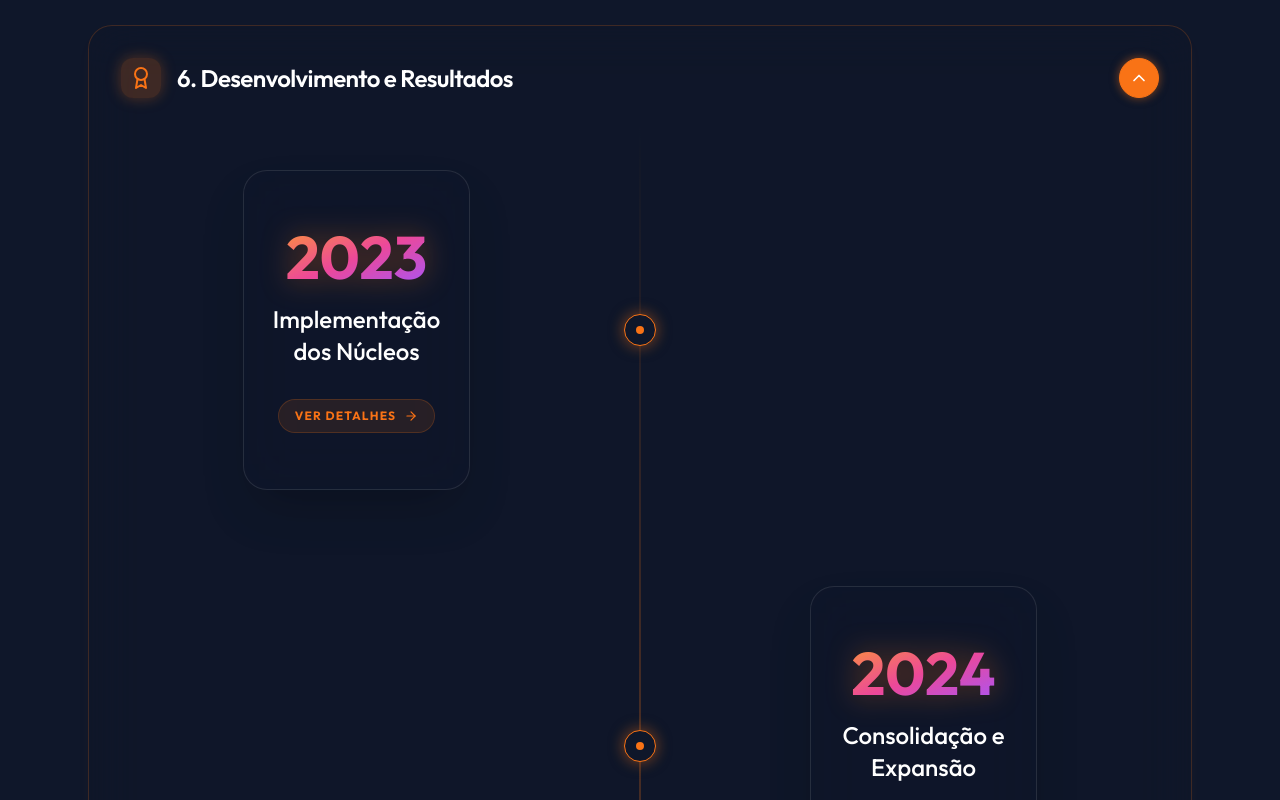
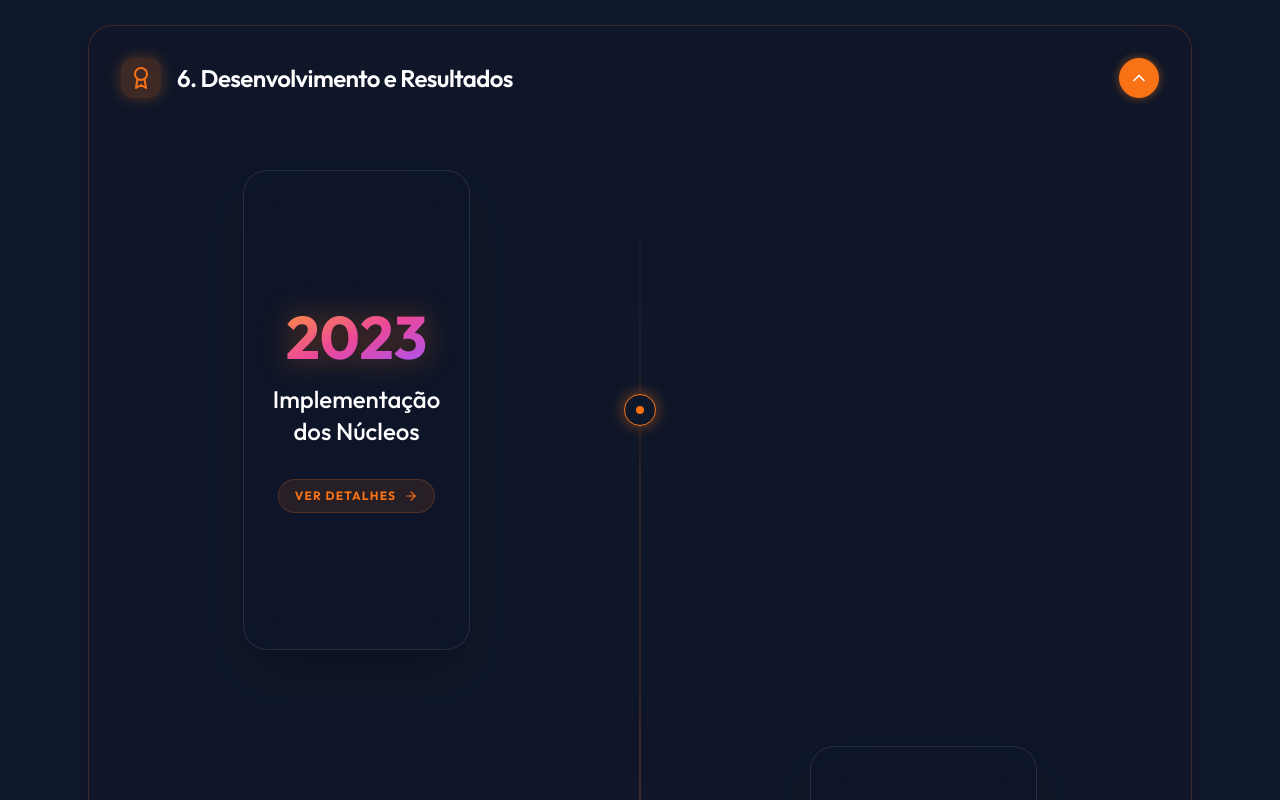
Before and after one commit to danilofelipe32/nurepdh2direc, a React (Vite) app: page / in a window 1280 px wide. Shown: the part 1920-2720 px from the top of the page. Built offline with nearby package versions, Linux system fonts and the light colour scheme.

Commit message:
fix(Timeline): Increase FlashCard height and overflow handling
Adjusts the height of the FlashCard component to `30rem` for better visual presentation.
Adds `overflow-hidden` to the card's front face to prevent content from spilling out.

```diff
--- a/components/Timeline.tsx
+++ b/components/Timeline.tsx
@@ -7,7 +7,7 @@ const FlashCard: React.FC<{ event: TimelineEvent }> = ({ event }) => {
 
     return (
         <div
-            className="w-full h-80 relative cursor-pointer group perspective-1000 mb-10 md:mb-0 md:w-[48%] mx-auto"
+            className="w-full h-[30rem] relative cursor-pointer group perspective-1000 mb-10 md:mb-0 md:w-[48%] mx-auto"
             onClick={() => setIsFlipped(!isFlipped)}
         >
             <div
@@ -17,7 +17,7 @@ const FlashCard: React.FC<{ event: TimelineEvent }> = ({ event }) => {
                 `}
             >
                 {/* Front */}
-                <div className="absolute inset-0 w-full h-full dark:bg-slate-900/60 bg-white/80 backdrop-blur-xl border dark:border-white/10 border-slate-200 rounded-3xl flex flex-col justify-center items-center p-6 text-center backface-hidden z-20 shadow-2xl group-hover:border-orange-500/30 transition-colors">
+                <div className="absolute inset-0 w-full h-full dark:bg-slate-900/60 bg-white/80 backdrop-blur-xl border dark:border-white/10 border-slate-200 rounded-3xl flex flex-col justify-center items-center p-6 text-center backface-hidden z-20 shadow-2xl group-hover:border-orange-500/30 transition-colors overflow-hidden">
                     <div className="neon-border-animation absolute inset-0 rounded-3xl opacity-0 group-hover:opacity-100 transition-opacity duration-500 pointer-events-none" />
 
                     <h3 className="text-6xl font-bold text-transparent bg-clip-text bg-gradient-to-br from-orange-400 via-pink-500 to-purple-500 mb-4 drop-shadow-[0_0_15px_rgba(249,115,22,0.4)]">
@@ -30,10 +30,10 @@ const FlashCard: React.FC<{ event: TimelineEvent }> = ({ event }) => {
                 </div>
 
                 {/* Back */}
-                <div className="absolute inset-0 w-full h-full dark:bg-slate-800/90 bg-white border border-orange-500/30 rounded-3xl flex flex-col justify-center items-center p-8 text-center backface-hidden rotate-y-180 z-10 shadow-[0_0_30px_rgba(249,115,22,0.15)]">
-                    <h4 className="font-bold text-xl mb-4 text-orange-500">{event.title}</h4>
+                <div className="absolute inset-0 w-full h-full dark:bg-slate-800/90 bg-white border border-orange-500/30 rounded-3xl flex flex-col justify-start pt-14 items-center p-8 text-center backface-hidden rotate-y-180 z-10 shadow-[0_0_30px_rgba(249,115,22,0.15)] overflow-hidden">
+                    <h4 className="font-bold text-xl mb-4 text-orange-500 leading-tight">{event.title}</h4>
                     <p className="text-base dark:text-slate-200 text-slate-600 leading-relaxed font-light">{event.description}</p>
-                    <button className="mt-6 dark:text-slate-500 text-slate-400 hover:text-orange-500 dark:hover:text-white transition-colors">Voltar</button>
+                    <button className="mt-auto mb-4 dark:text-slate-500 text-slate-400 hover:text-orange-500 dark:hover:text-white transition-colors text-sm">Voltar</button>
                 </div>
             </div>
         </div>
```
